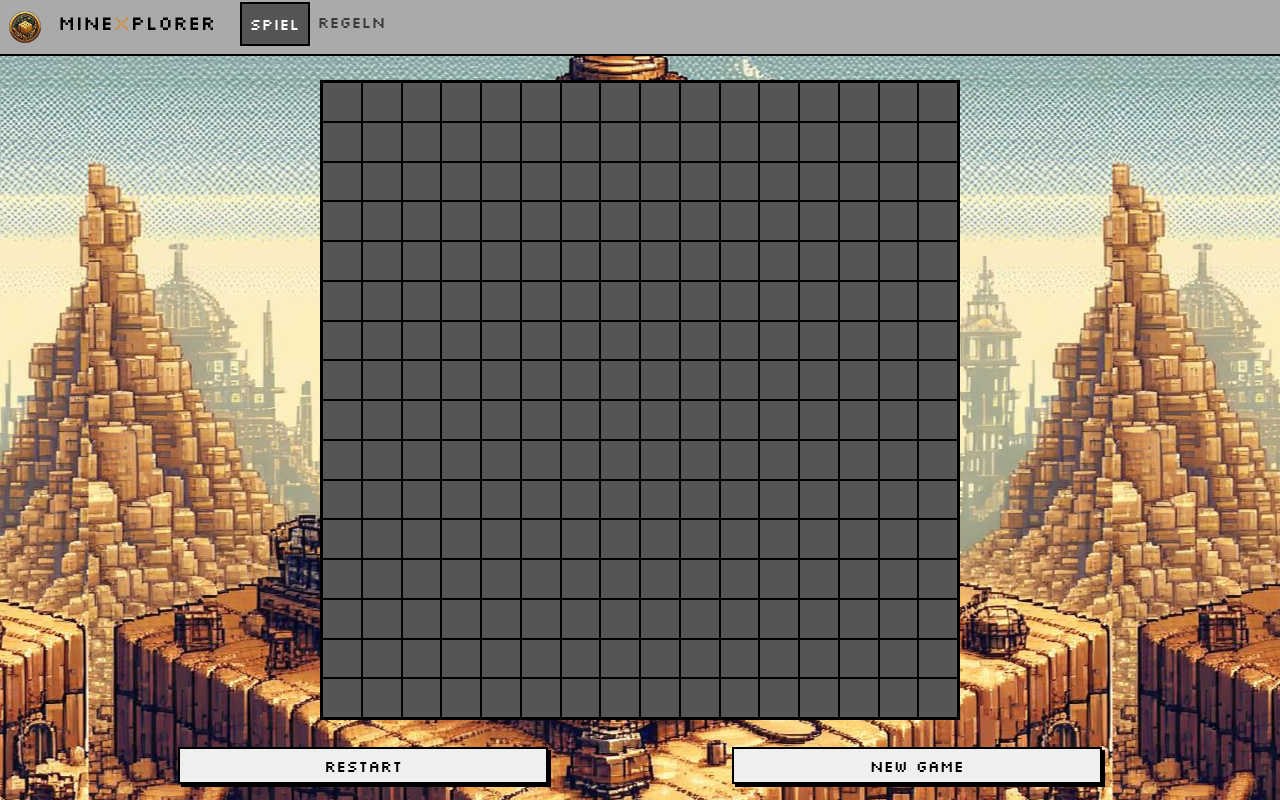
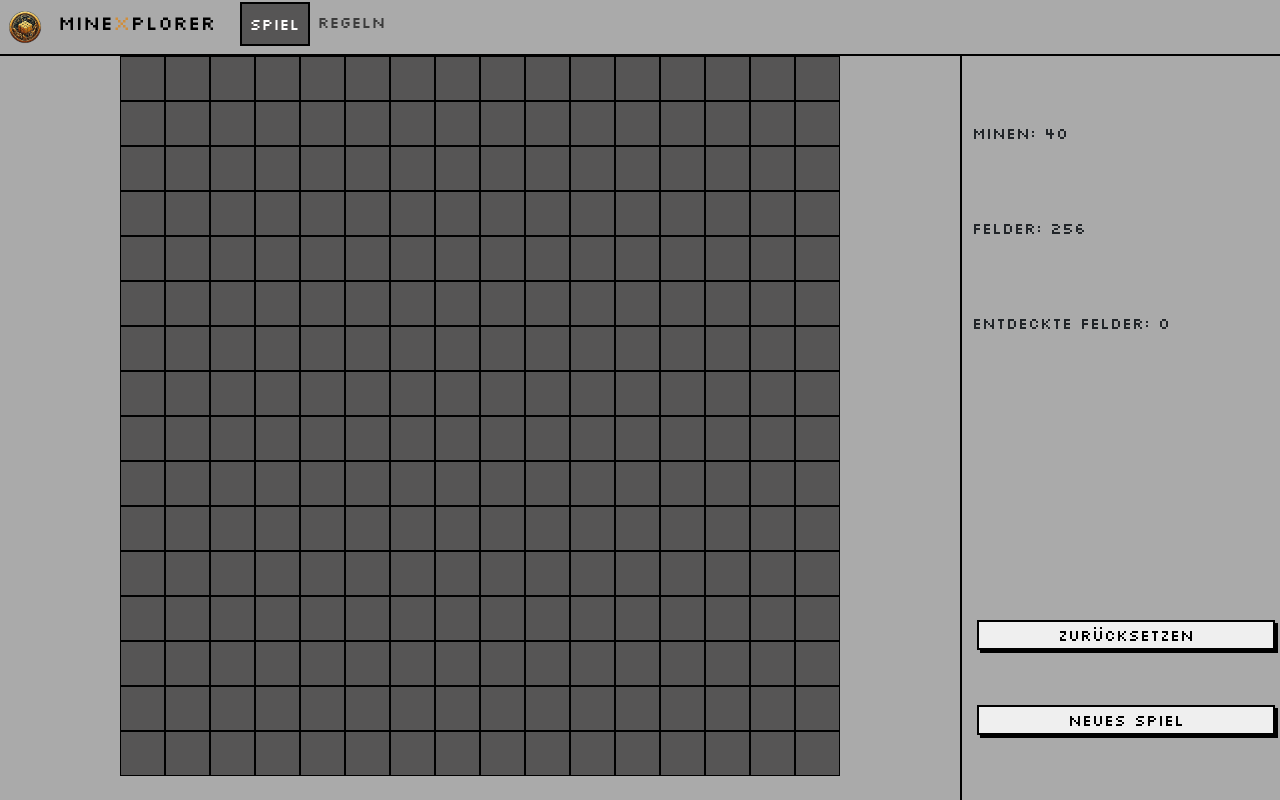
Before and after one commit to lukaz11/mineXplorer, an Angular app in the folder mineXplorer/: page /MineXplorer/game in a window 1280 px wide. Both pictures are taken after a click on the button "Start". Built offline with nearby package versions, Linux system fonts and the light colour scheme.

Commit message:
added sidepanel

```diff
--- a/mineXplorer/src/app/library/components/game-launcher/game-launcher.component.html
+++ b/mineXplorer/src/app/library/components/game-launcher/game-launcher.component.html
@@ -6,7 +6,7 @@
     <div class="form-row">
       <div class="form-group col-md-4 flex-box">
 
-        <label for="difficulty">Difficulty</label>
+        <label for="difficulty">Schwierigkeitsgrad</label>
         <select id="difficulty" class="form-control" [(ngModel)]="option" name="option" (change)="updateDifficulty()">
           <option>Leicht</option>
           <option selected>Mittel</option>
@@ -15,10 +15,14 @@
         </select>
 
         <div class="diff-pick">
-          <button type="button" (click)="option='Leicht'; updateDifficulty()" [ngClass]="[option=='Leicht' ? 'diff-selected': '']">Leicht</button>
-          <button type="button" (click)="option='Mittel'; updateDifficulty()" [ngClass]="[option=='Mittel' ? 'diff-selected': '']">Mittel</button>
-          <button type="button" (click)="option='Schwer'; updateDifficulty()" [ngClass]="[option=='Schwer' ? 'diff-selected': '']">Schwer</button>
-          <button type="button" (click)="option='Custom'; updateDifficulty()" [ngClass]="[option=='Custom' ? 'diff-selected': '']">Custom</button>
+          <button type="button" (click)="option='Leicht'; updateDifficulty()"
+            [ngClass]="[option=='Leicht' ? 'diff-selected': '']">Leicht</button>
+          <button type="button" (click)="option='Mittel'; updateDifficulty()"
+            [ngClass]="[option=='Mittel' ? 'diff-selected': '']">Mittel</button>
+          <button type="button" (click)="option='Schwer'; updateDifficulty()"
+            [ngClass]="[option=='Schwer' ? 'diff-selected': '']">Schwer</button>
+          <button type="button" (click)="option='Custom'; updateDifficulty()"
+            [ngClass]="[option=='Custom' ? 'diff-selected': '']">Custom</button>
         </div>
 
       </div>
@@ -40,9 +44,9 @@
       </div>
       <!--}-->
     </div>
-    <div class="submit-btn">
-      <button type="submit">Start</button>
-    </div>
+
+    <button type="submit" class="gamelauncher-btn">Start</button>
+
 
   </form>
 </div>
@@ -66,9 +70,15 @@
   </div>
 </div>
 
-<div class="subfield">
-    <button type="submit" (click)="restartGame()">Restart</button>
-    <button type="submit" (click)="newGame()">New Game</button>
-    <!-- <button type="submit" class="btn btn-primary" (click)="openDialog(false)">Test Popup</button> -->
+<div class="side-panel">
+  <p>Minen: {{mine}}</p>
+  <p>Felder: {{row*column}}</p>
+  <p>Entdeckte Felder: {{countUnveiledCells}}</p>
+  <p></p>
+  <p></p>
+  <p></p>
+  <button type="submit" (click)="restartGame()">Zurücksetzen</button>
+  <button type="submit" (click)="newGame()">Neues Spiel</button>
+  <!-- <button type="submit" class="btn btn-primary" (click)="openDialog(false)">Test Popup</button> -->
 </div>
 }
--- a/mineXplorer/src/app/library/components/game-launcher/game-launcher.component.scss
+++ b/mineXplorer/src/app/library/components/game-launcher/game-launcher.component.scss
@@ -16,27 +16,24 @@ $color4: #800080;
   // color: green;
 }
 
-.submit-btn {
+.gamelauncher-btn {
   display: flex;
   justify-content: center;
   bottom: 2vh;
   width: 50vw;
   position: absolute;
+  size: 37px;
 }
 
 .gamefield-container {
-  //     max-width: 100vh;
-  //     max-height: 100vh;
-  //background-color: var(--secundary-color);
   z-index: 2;
   position: absolute;
   align-content: center;
   display: flex;
   justify-content: center;
-  width: 100vw;
-  /* display: flex; */
-  /* height: 100%; */
-  /* width: 100%; */
+  height: 93vh;
+  width: 75vw;
+  background-color: var(--secundary-color);
 }
 
 .gamefield {
@@ -46,11 +43,11 @@ $color4: #800080;
   max-height: 90vh;
   align-items: center;
   justify-content: center;
-  margin-left: 20%;
-  margin: 3vh 15vw;
-  border: 2px solid var(--quartiary-color);
-  height: 80vh;
-  width: 80vh;
+  /* margin-left: 20%; */
+  /* margin: 3vh 15vw; */
+  /* border: 2px solid var(--quartiary-color); */
+  height: 93vh;
+  width: 75vw;
 }
 
 .inner-field {
@@ -78,6 +75,21 @@ $color4: #800080;
   bottom: 2vh;
   width: 100%;
   position: absolute;
+}
+
+.side-panel {
+  display: flex;
+  justify-content: space-evenly;
+  bottom: 2vh;
+  width: 25vw;
+  padding: 10px;
+  height: 93vh;
+  position: absolute;
+  flex-direction: column;
+  right: 0vw;
+  bottom: 0vh;
+  background-color: var(--secundary-color);
+  border-left: 2px solid var(--quartiary-color);
 }
 
 .diff-pick {
@@ -137,19 +149,24 @@ $color4: #800080;
   height: 93vh;
   width: 100vw;
   background-image: url("/assets/images/background/THE_MACHIIINNEEEEEE.jpeg");
-  animation: background-scroll 60s  ease-in forwards infinite;
+  animation: background-scroll 60s ease-in forwards infinite;
 }
 
 @keyframes background-scroll {
-  0%, 100% {
+
+  0%,
+  100% {
     background-position: left top;
   }
-  25%{
+
+  25% {
     background-position: right bottom;
-   }
+  }
+
   50% {
     background-position: left bottom;
   }
+
   75% {
     background-position: right top;
   }
--- a/mineXplorer/src/styles.scss
+++ b/mineXplorer/src/styles.scss
@@ -17,7 +17,6 @@ body {
 }
 
 :root {
-  --btn-size: 37px;
   --primary-color: #ffffff;
   --secundary-color: rgb(170, 170, 170);
   --tertiary-color: rgb(86, 85, 85);
@@ -49,8 +48,9 @@ input {
 }
 
 button {
+  width: 100%;
   height: var(--btn-size);
-  width: calc(var(--btn-size) * 10);
+ // width: calc(var(--btn-size) * 10);
   cursor: pointer;
   overflow: hidden;
   white-space: nowrap;
```
Also changed, not shown: 1 other file (tests, documents, lock files or other folders).
